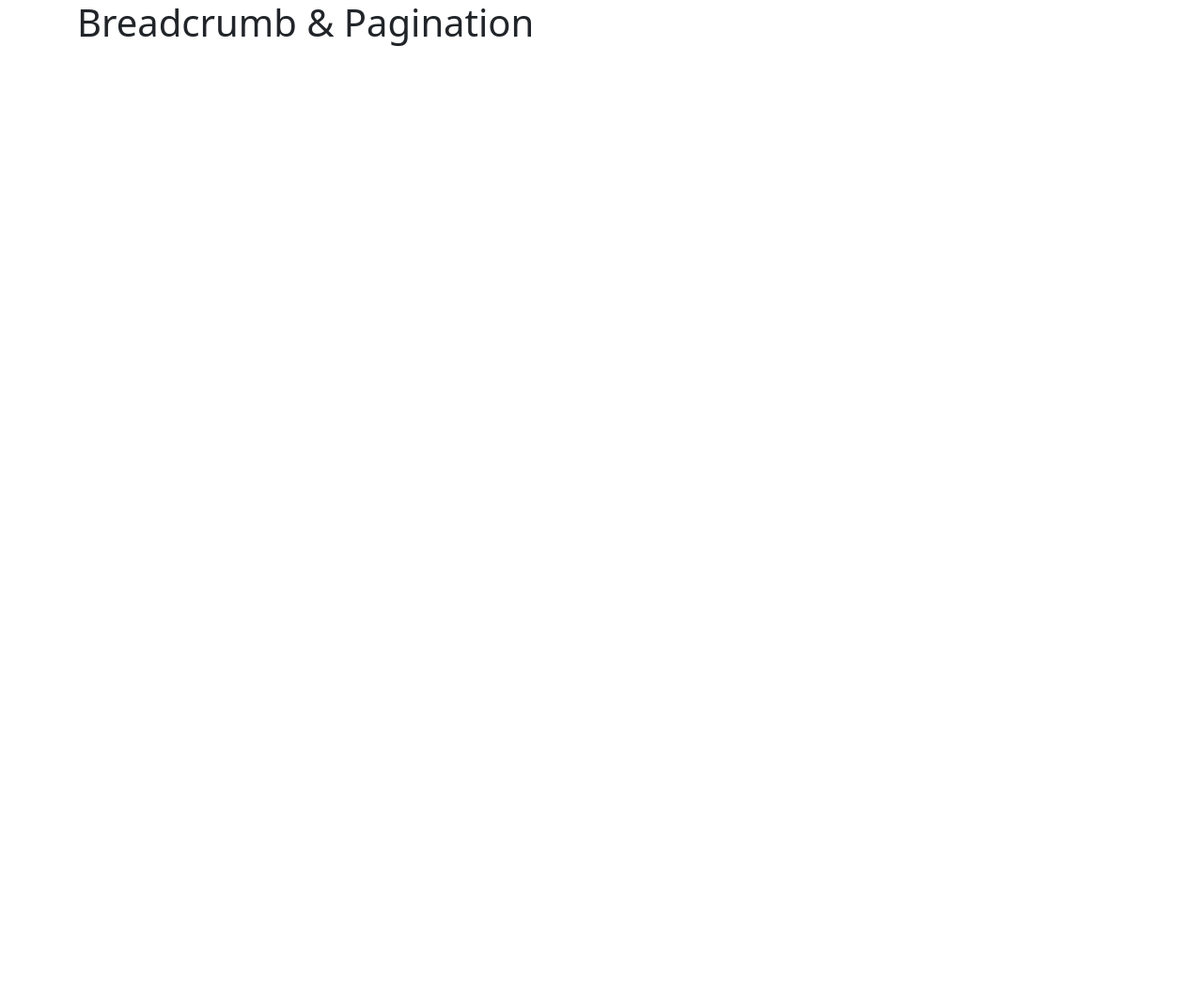
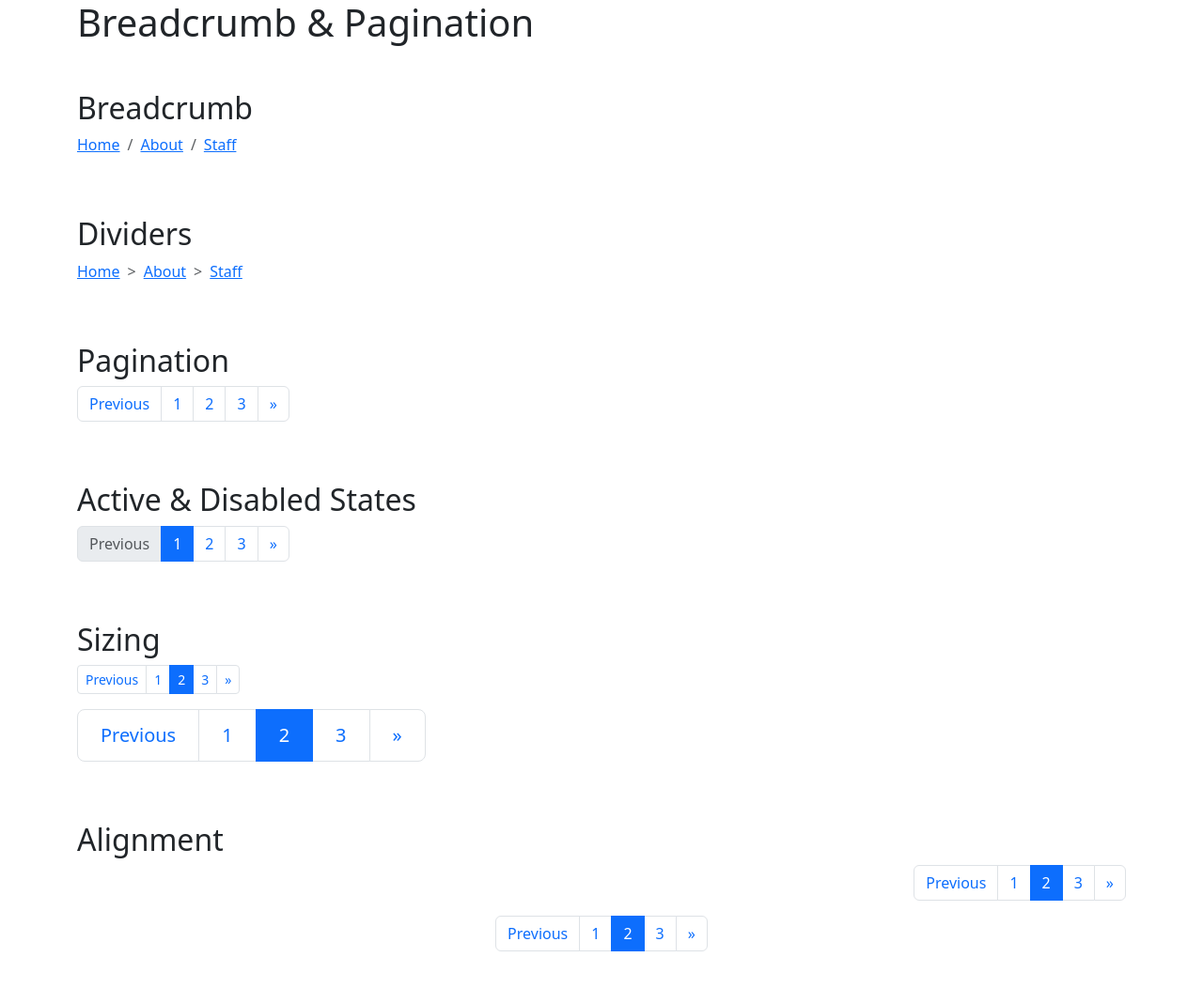
Before and after one commit to palegret/udemy-bootstrap-5-from-scratch, a plain HTML site: page bootstrap-sandbox/25-breadcrumb-pagination.html in a window 1280 px wide. Shown: the whole page at 94% size. Before the commit the page ends 800 px from the top, so only its background shows below. Drawn offline with Linux system fonts and the light colour scheme.

Commit message:
Lesson 25 - Breadcrumbs and Pagination

```diff
--- a/bootstrap-sandbox/25-breadcrumb-pagination.html
+++ b/bootstrap-sandbox/25-breadcrumb-pagination.html
@@ -11,27 +11,115 @@
     <div class="container">
       <h1 class="mb-5">Breadcrumb & Pagination</h1>
 
-      <!-- Breadcrumb -->
+      <h2>Breadcrumb</h2>
+      <nav aria-label="breadcrumb">
+        <ol class="breadcrumb">
+          <li class="breadcrumb-item"><a href="#">Home</a></li>
+          <li class="breadcrumb-item"><a href="#">About</a></li>
+          <li class="breadcrumb-item active" aria-current="page">
+            <a href="#">Staff</a>
+          </li>
+        </ol>
+      </nav>
 
       <br /><br />
 
-      <!-- Dividers -->
+      <h2>Dividers</h2>
+      <nav style="--bs-breadcrumb-divider: '>'" aria-label="breadcrumb">
+        <ol class="breadcrumb">
+          <li class="breadcrumb-item"><a href="#">Home</a></li>
+          <li class="breadcrumb-item"><a href="#">About</a></li>
+          <li class="breadcrumb-item active" aria-current="page">
+            <a href="#">Staff</a>
+          </li>
+        </ol>
+      </nav>
 
       <br /><br />
 
-      <!-- Pagination -->
+      <h2>Pagination</h2>
+      <nav aria-label="page navigation">
+        <ul class="pagination">
+          <li class="page-item"><a href="#" class="page-link">Previous</a></li>
+          <li class="page-item"><a href="#" class="page-link">1</a></li>
+          <li class="page-item"><a href="#" class="page-link">2</a></li>
+          <li class="page-item"><a href="#" class="page-link">3</a></li>
+          <li class="page-item">
+            <a href="#" class="page-link" aria-label="Next">&raquo;</a>
+          </li>
+        </ul>
+      </nav>
 
       <br /><br />
 
-      <!-- Active & Disabled States -->
+      <h2>Active & Disabled States</h2>
+      <nav aria-label="page navigation">
+        <ul class="pagination">
+          <li class="page-item disabled">
+            <a href="#" class="page-link">Previous</a>
+          </li>
+          <li class="page-item active"><a href="#" class="page-link">1</a></li>
+          <li class="page-item"><a href="#" class="page-link">2</a></li>
+          <li class="page-item"><a href="#" class="page-link">3</a></li>
+          <li class="page-item">
+            <a href="#" class="page-link" aria-label="Next">&raquo;</a>
+          </li>
+        </ul>
+      </nav>
 
       <br /><br />
 
-      <!-- Sizing -->
+      <h2>Sizing</h2>
+      <nav aria-label="page navigation">
+        <ul class="pagination pagination-sm">
+          <li class="page-item"><a href="#" class="page-link">Previous</a></li>
+          <li class="page-item"><a href="#" class="page-link">1</a></li>
+          <li class="page-item active"><a href="#" class="page-link">2</a></li>
+          <li class="page-item"><a href="#" class="page-link">3</a></li>
+          <li class="page-item">
+            <a href="#" class="page-link" aria-label="Next">&raquo;</a>
+          </li>
+        </ul>
+      </nav>
+
+      <nav aria-label="page navigation">
+        <ul class="pagination pagination-lg">
+          <li class="page-item"><a href="#" class="page-link">Previous</a></li>
+          <li class="page-item"><a href="#" class="page-link">1</a></li>
+          <li class="page-item active"><a href="#" class="page-link">2</a></li>
+          <li class="page-item"><a href="#" class="page-link">3</a></li>
+          <li class="page-item">
+            <a href="#" class="page-link" aria-label="Next">&raquo;</a>
+          </li>
+        </ul>
+      </nav>
 
       <br /><br />
 
-      <!-- Alignment -->
+      <h2>Alignment</h2>
+      <nav aria-label="page navigation">
+        <ul class="pagination justify-content-end">
+          <li class="page-item"><a href="#" class="page-link">Previous</a></li>
+          <li class="page-item"><a href="#" class="page-link">1</a></li>
+          <li class="page-item active"><a href="#" class="page-link">2</a></li>
+          <li class="page-item"><a href="#" class="page-link">3</a></li>
+          <li class="page-item">
+            <a href="#" class="page-link" aria-label="Next">&raquo;</a>
+          </li>
+        </ul>
+      </nav>
+
+      <nav aria-label="page navigation">
+        <ul class="pagination justify-content-center">
+          <li class="page-item"><a href="#" class="page-link">Previous</a></li>
+          <li class="page-item"><a href="#" class="page-link">1</a></li>
+          <li class="page-item active"><a href="#" class="page-link">2</a></li>
+          <li class="page-item"><a href="#" class="page-link">3</a></li>
+          <li class="page-item">
+            <a href="#" class="page-link" aria-label="Next">&raquo;</a>
+          </li>
+        </ul>
+      </nav>
 
       <!-- Don't go past here -->
     </div>
```
